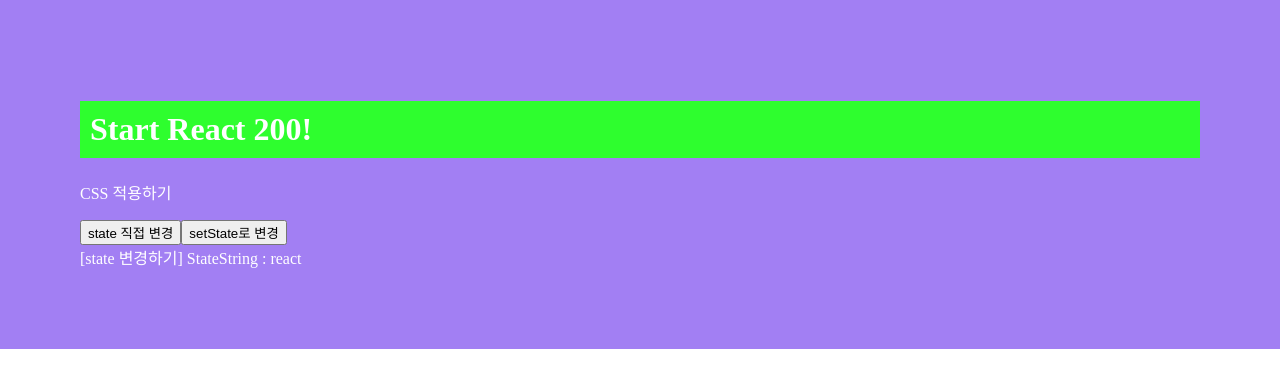
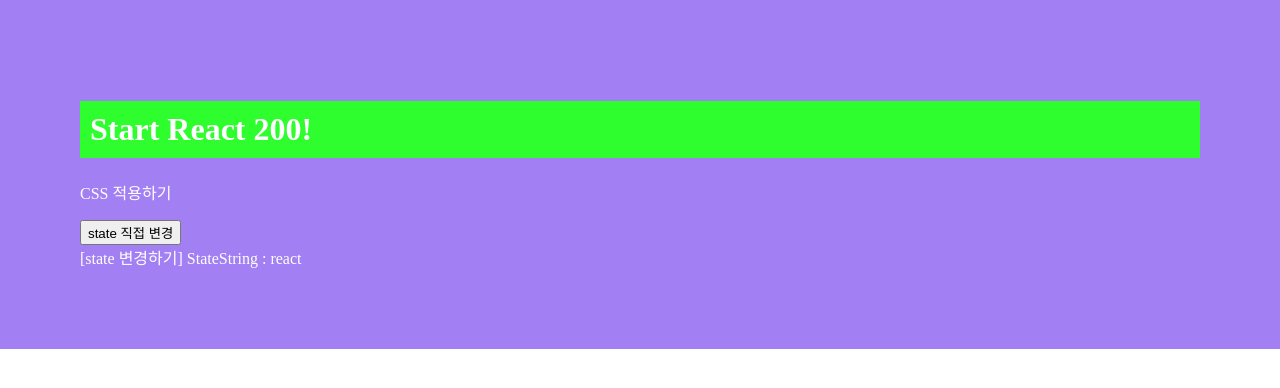
Before and after one commit to jihyean/React200, a React (Create React App) app in the folder client/: page / in a window 1280 px wide. Shown: the top 388 px of the page. Built offline with nearby package versions, Linux system fonts and the light colour scheme.

Commit message:
[026] state를 직접 변경한 후 forceUpdate() 함수 사용하기

```diff
--- a/client/src/App.js
+++ b/client/src/App.js
@@ -1,6 +1,6 @@
 import React from 'react';
 import './App.css';
-import SetState from './PART2/R025_SetState'
+import ForceUpdate from './PART2/R026_ForceUpdate'
 
 function App() {
   return (
@@ -8,8 +8,8 @@
       <h1>Start React 200!</h1>
       <p>CSS 적용하기</p>
       {/* this.state.변수명=value와 같이 state를 직접 변경 -> render() 함수 미호출 -> 화면 출력의 state 값은 미변경 */}
-      {/* setState() 함수로 변경 -> render() 함수 호출 -> 변경된 값 화면표시 */}
-      <SetState />
+      {/* 값을 직접 변경 -> forceUpdate 함수로 화면을 새로고침 -> render() 함수 호출 -> 변경된 값 화면 표시 */}
+      <ForceUpdate />
     </div>
   );
 }
--- /dev/null
+++ b/client/src/PART2/R026_ForceUpdate.js
@@ -0,0 +1,27 @@
+import React, { Component } from 'react';
+
+class R026_ForceUpdate extends Component {
+  constructor (props) {
+    super(props);
+    this.state = {
+        StateString: 'react', // 초기값으로 'react' 문자열 저장
+    }
+  }
+
+  StateChange = () => {
+    this.state.StateString = '리액트';  // 값 직접 변경
+    this.forceUpdate();                 // 화면 강제 새로고침 -> render() 함수 호출 -> 변경된 state값 화면 반영
+  }
+
+  // constructor 함수 실행 후 render() 함수 실행 -> state 값 초기값 지정
+  render() {
+    return (
+    <div style={{padding: "0px"}}>
+      <button onClick={(e) => this.StateChange(e)}>state 직접 변경</button><br/>
+      [state 변경하기] StateString : {this.state.StateString}
+    </div>
+    )
+  }
+}
+
+export default R026_ForceUpdate;
```
